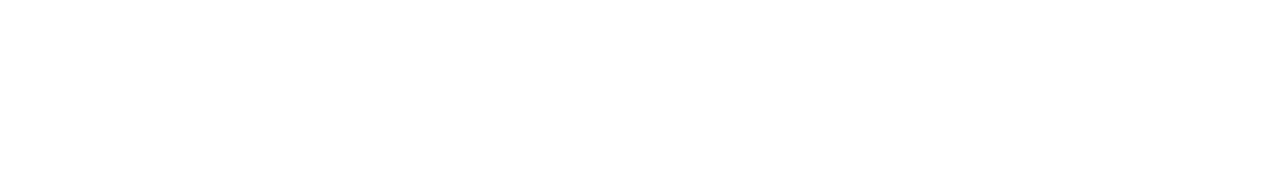
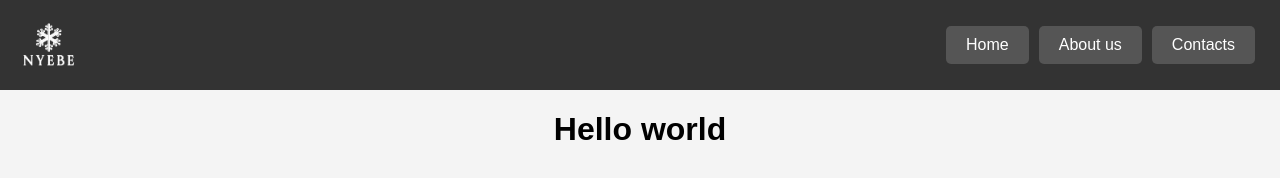
Before and after one commit to Zsammu/CODE-TESTING, a plain HTML site: page index.html in a window 1280 px wide. Drawn offline with Linux system fonts and the light colour scheme.

Commit message:
feat(Landing_page): Added CSS design

```diff
--- a/assets/css/style.css
+++ b/assets/css/style.css
@@ -0,0 +1,40 @@
+body {
+    font-family: Arial, sans-serif;
+    margin: 0;
+    padding: 0;
+    background-color: #f4f4f4;
+
+    .header {
+        background-color: #333;
+        color: #fff;
+        padding: 20px;
+        display: flex;
+        justify-content: space-between;
+        align-items: center;
+
+        img {
+            height: 50px;
+        }
+    }
+
+    .btn-group {
+        display: flex;
+
+        .btn {
+            background-color: #555;
+            color: #fff;
+            padding: 10px 20px;
+            margin: 0 5px;
+            text-decoration: none;
+            border-radius: 5px;
+            transition: background-color 0.3s;
+
+            &:hover {
+                background-color: #777;
+            }
+        }
+    }
+}
+main{
+    text-align: center;
+}
--- a/index.html
+++ b/index.html
@@ -3,16 +3,24 @@
 <head>
     <meta charset="UTF-8">
     <meta name="viewport" content="width=device-width, initial-scale=1.0">
+    <link rel="stylesheet" href="./assets/css/style.css">
     <title>Testing namin ng github</title>
 </head>
 <body>
     <header class="header">
-        <img src="" alt="">
+        <img src="./assets/img/nyebe_white.png" alt="">
         <div class="btn-group">
-            <a href="" class="btn"></a>
-            <a href="" class="btn"></a>
-            <a href="" class="btn"></a>
+            <a href="" class="btn">Home</a>
+            <a href="" class="btn">About us</a>
+            <a href="" class="btn">Contacts</a>
         </div>
     </header>
+    <main class="center_Header">
+
+    <div>
+        <h1>Hello world</h1>
+    </div>
+
+    </main>
 </body>
 </html>
```
